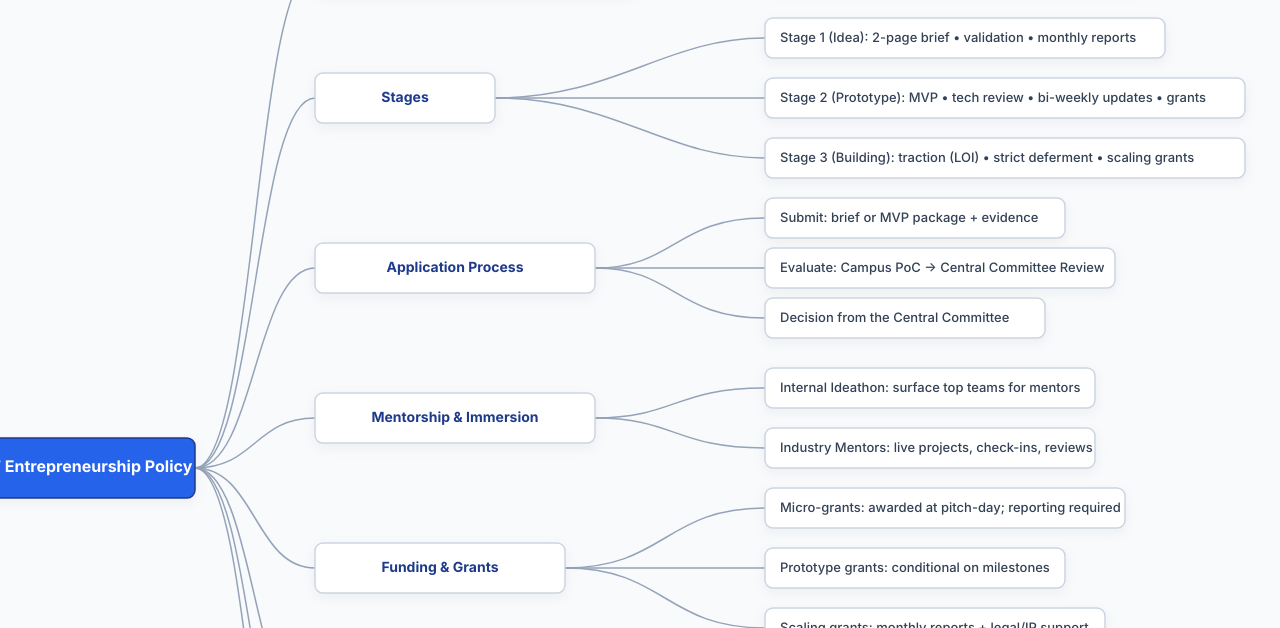
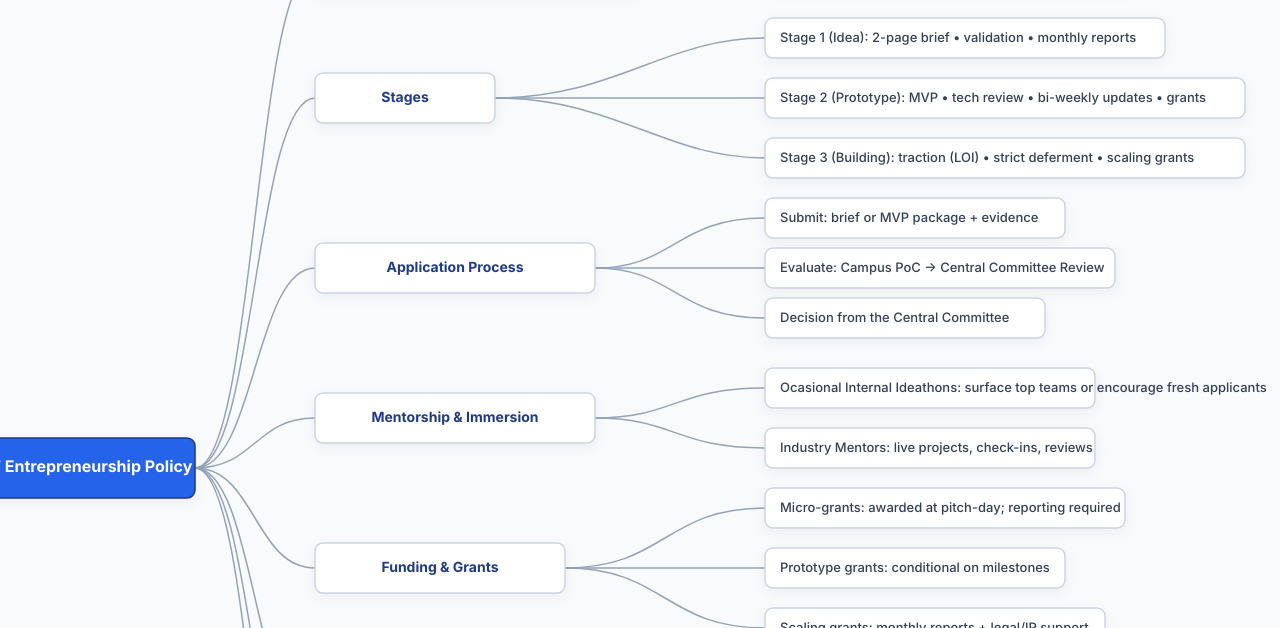
Before and after one commit to Zaif16997/mindmap, a plain HTML site: page index.html in a window 1280 px wide. Shown: the part 172-800 px from the top of the page. Drawn offline with Linux system fonts and the light colour scheme.

Commit message:
Update text description for internal ideathons

```diff
--- a/index.html
+++ b/index.html
@@ -295,7 +295,7 @@
 
             <g class="node-group" transform="translate(850, 520)">
                 <rect class="node-rect" x="0" y="-20" width="330" height="40"></rect>
-                <text class="text-desc" x="15" y="0" dominant-baseline="middle">Internal Ideathon: surface top teams for mentors</text>
+                <text class="text-desc" x="15" y="0" dominant-baseline="middle">Ocasional Internal Ideathons: surface top teams or encourage fresh applicants</text>
             </g>
             <g class="node-group" transform="translate(850, 580)">
                 <rect class="node-rect" x="0" y="-20" width="330" height="40"></rect>
```
